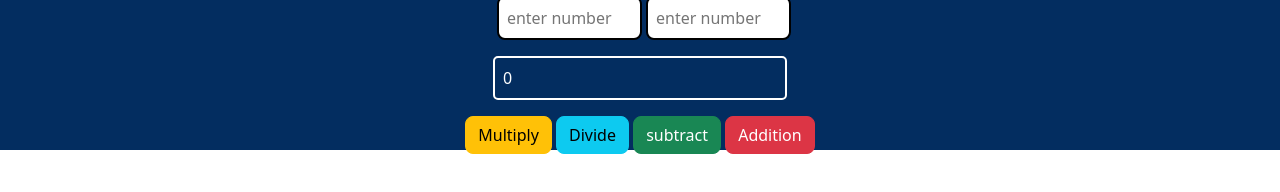
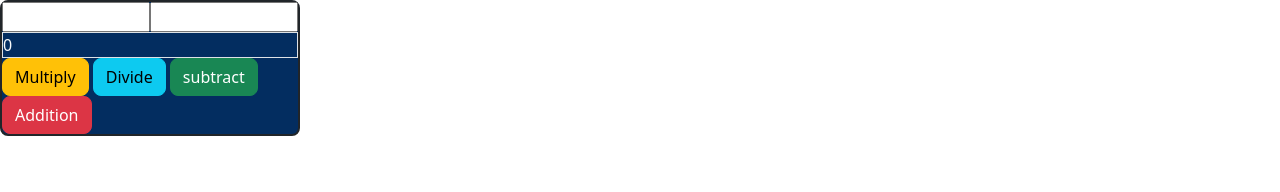
Before and after one commit to ibrawhim/mini-calculator, a plain HTML site: page index.html in a window 1280 px wide. Drawn offline with Linux system fonts and the light colour scheme.

Commit message:
reshuffle

```diff
--- a/index.html
+++ b/index.html
@@ -7,36 +7,24 @@
     <title>Document</title>
     <link rel="stylesheet" href="./bootstrap-5.3.0-alpha1-dist/bootstrap-5.3.0-alpha1-dist/css/bootstrap.css">
     <style>
-        input {
-            width: 145px;
+       .main {
         border: 2px solid;
-        }
-        #result {
-            width: 294px;
-            border: 2px solid;
-            border-radius: 5px;
-            color: white;
-        }
-        .main {
-            padding: 5px;
-            height: 150px;
-           display: flex;
-           flex-direction: column;
-           justify-content: center;
-           align-items: center;
+        width: 300px;
+        background-color: #032d60;
+        margin: 10px;
        }
     </style>
 </head>
 <body>
-    <div class="w-100 main" style="background-color: #032d60;">
-    <div>
-    <input type="text" class="ms-2 p-2 rounded-3 w-sm-25" placeholder="enter number" id="first">
-    <input type="text" class="my-2 p-2 rounded-3 w-sm-25" placeholder="enter number" id="second">
+<div class="main rounded-3 m-sm-0 w-sm-25%">
+<div class="d-flex">
+    <input type="text" id="first" class="w-50 w-sm-25">
+    <input type="text" id="second" class="w-50 w-sm-25">
 </div>
-    <div id="result" class="m-2 p-2">
+<div id="result" class="border text-light">
 0
 </div>
-    <div class="m-2">
+<div>
 <button class="btn rounded-3 btn-warning"  onclick="multiply()">Multiply</button>
 <button class="btn rounded-3 btn-info" onclick="divide()">Divide</button>
 <button class="btn rounded-3 btn-success"  onclick="subtract()">subtract</button>
```
Lines whose indentation alone changed are shown as unchanged.
